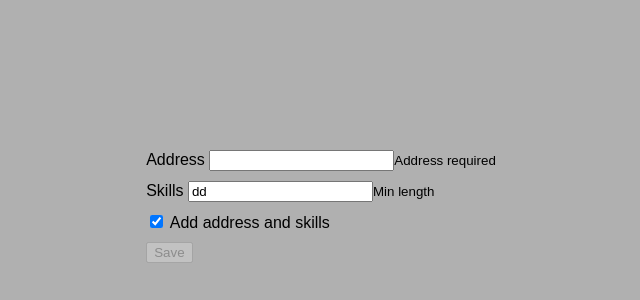
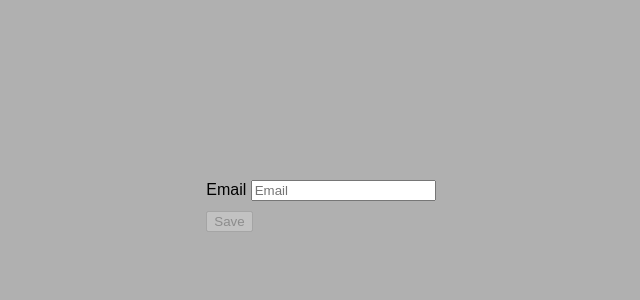
Before and after one commit to kyroluskamal/library-ar, an Angular app: page / in a window 1280 px wide. Shown: the part 202-502 px from the top of the page, without its empty margins (327-967 px from the left). Built offline with nearby package versions, Linux system fonts and the light colour scheme.

Commit message:
[39] Reactive forms - شرح AsyncValidators بعمق  #angular18 + [ #انجولار+18 ]

```diff
--- a/src/CustomValidation/customvalidtors.ts
+++ b/src/CustomValidation/customvalidtors.ts
@@ -1,11 +1,29 @@
 import {
   AbstractControl,
+  AsyncValidatorFn,
   FormGroup,
   ValidationErrors,
   ValidatorFn,
 } from '@angular/forms';
+import { delay, Observable, of } from 'rxjs';
 
 export class CustomValidators {
+  static AsyncEmailAvaliabilityValidator(): AsyncValidatorFn {
+    return (control: AbstractControl): Observable<ValidationErrors | null> => {
+      return of(
+        control.value === 'test@example.com' ? null : { notAvailable: true }
+      ).pipe(delay(2000));
+    };
+  }
+
+  static AsyncEmailAvaliabilityValidator2(
+    control: AbstractControl
+  ): Observable<ValidationErrors | null> {
+    return of(
+      control.value === 'test@example.com' ? null : { notAvailable: true }
+    ).pipe(delay(2000));
+  }
+
   static passwordMatch(formgroup: AbstractControl): ValidationErrors | null {
     const fg = formgroup as FormGroup;
     const password = fg.controls.password;
@@ -26,7 +44,6 @@ export class CustomValidators {
         : { passwordMatch: true };
     };
   }
-
 
   static minAge18(): ValidatorFn {
     return (control: AbstractControl): ValidationErrors | null => {
--- a/src/app/app.component.html
+++ b/src/app/app.component.html
@@ -1,25 +1,18 @@
 <div class="container">
   <form [formGroup]="form" (ngSubmit)="submit()">
     <div class="input-group" style="margin-bottom: 10px">
-      <label for="address">Address </label>
-      <input type="text" id="address" formControlName="address" />
-      @if(form.controls.address.errors?.required) {
-      <small>Address required</small>
+      <label for="address">Email </label>
+      <input formControlName="email" placeholder="Email" />
+      @if(form.controls.email.pending){
+      <small>Validating... </small>
       }
+      @if(form.controls.email.errors?.notAvailable){
+      <small>Email not available </small>
+      }
+
     </div>
-    <div class="input-group" style="margin-bottom: 10px">
-      <label for="skills">Skills </label>
-      <input type="text" id="skills" formControlName="skills" />
-      @if(form.controls.skills.errors?.required) {
-      <small>Skills required</small>
-      }
-      @else if(form.controls.skills.errors?.minlength) {
-      <small class="error">Min length</small>
-      }
-    </div>
-    <div style="margin-bottom: 10px">
-      <input type="checkbox" formControlName="addAddressAndSkills" /> Add address and skills
-    </div>
-    <button type="submit" [disabled]="form.invalid">Save</button>
+
+
+    <button type="submit" [disabled]="form.invalid || form.pending">Save</button>
   </form>
 </div>
--- a/src/app/app.component.ts
+++ b/src/app/app.component.ts
@@ -1,15 +1,7 @@
 import { Component, inject } from '@angular/core';
 import { FormBuilder, Validators } from '@angular/forms';
+import { CustomValidators } from '../CustomValidation/customvalidtors';
 
-//clearValidators
-//removeValidators
-//removeAsyncValidators
-
-//setValidators
-//addValidators
-//setAsyncValidators
-//addAsyncValidators
-//updateValueAndValidity
 @Component({
   selector: 'app-root',
   templateUrl: './app.component.html',
@@ -19,23 +11,20 @@ import { FormBuilder, Validators } from '@angular/forms';
 })
 export class AppComponent {
   title = 'Coding Bible library';
-  valdiatoMinleng = Validators.minLength(5);
   fb = inject(FormBuilder);
   form = this.fb.group({
-    address: ['', [Validators.required]],
-    skills: ['dd', [Validators.required, this.valdiatoMinleng]],
-    addAddressAndSkills: [true],
+    email: [
+      '',
+      {
+        validators: [Validators.required],
+        asyncValidators: [CustomValidators.AsyncEmailAvaliabilityValidator2],
+        updateOn: 'blur',
+      },
+    ],
   });
   ngOnInit() {
-    this.form.controls.addAddressAndSkills.valueChanges.subscribe((checked) => {
-      if (!checked) {
-        this.form.controls.address.clearValidators();
-        this.form.controls.skills.removeValidators(this.valdiatoMinleng);
-      } else {
-        this.form.controls.address.setValidators([Validators.required]);
-        this.form.controls.skills.addValidators([this.valdiatoMinleng]);
-      }
-      this.form.updateValueAndValidity();
+    this.form.controls.email.statusChanges.subscribe((status) => {
+      console.log(status);
     });
   }
   submit() {
```
